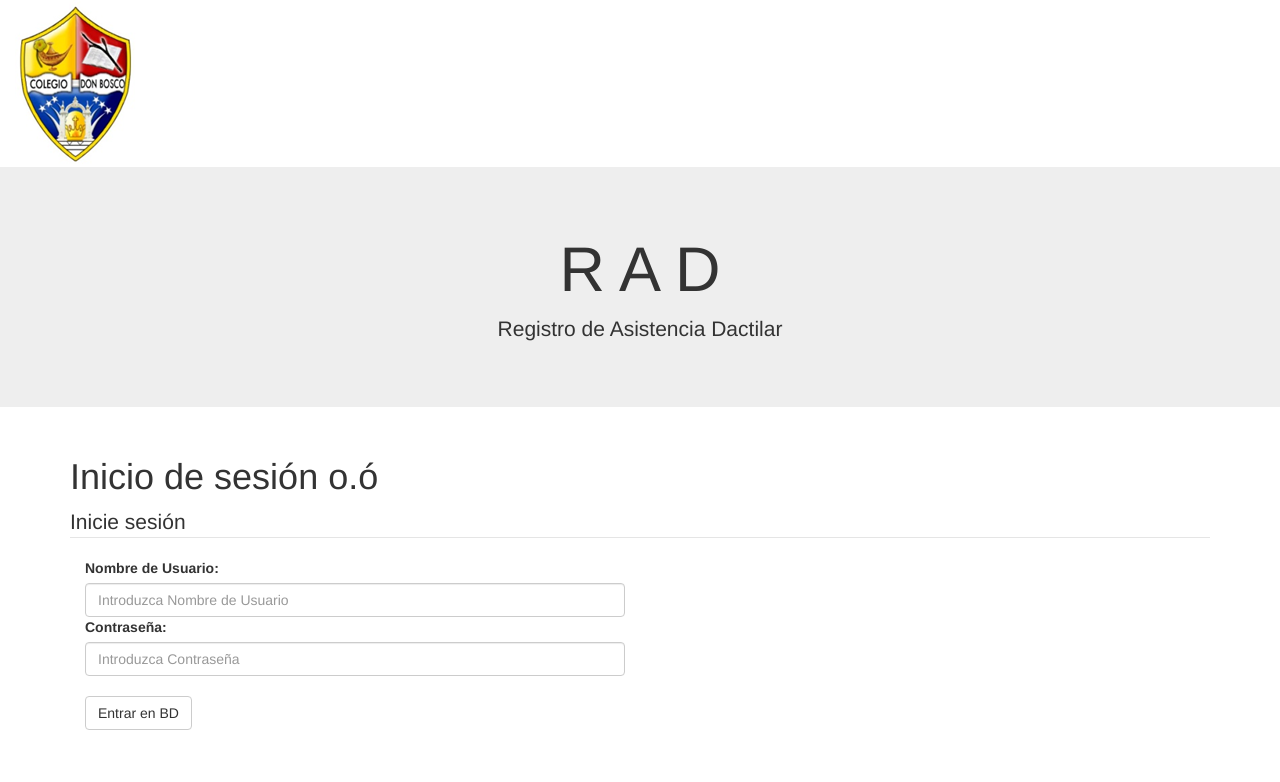
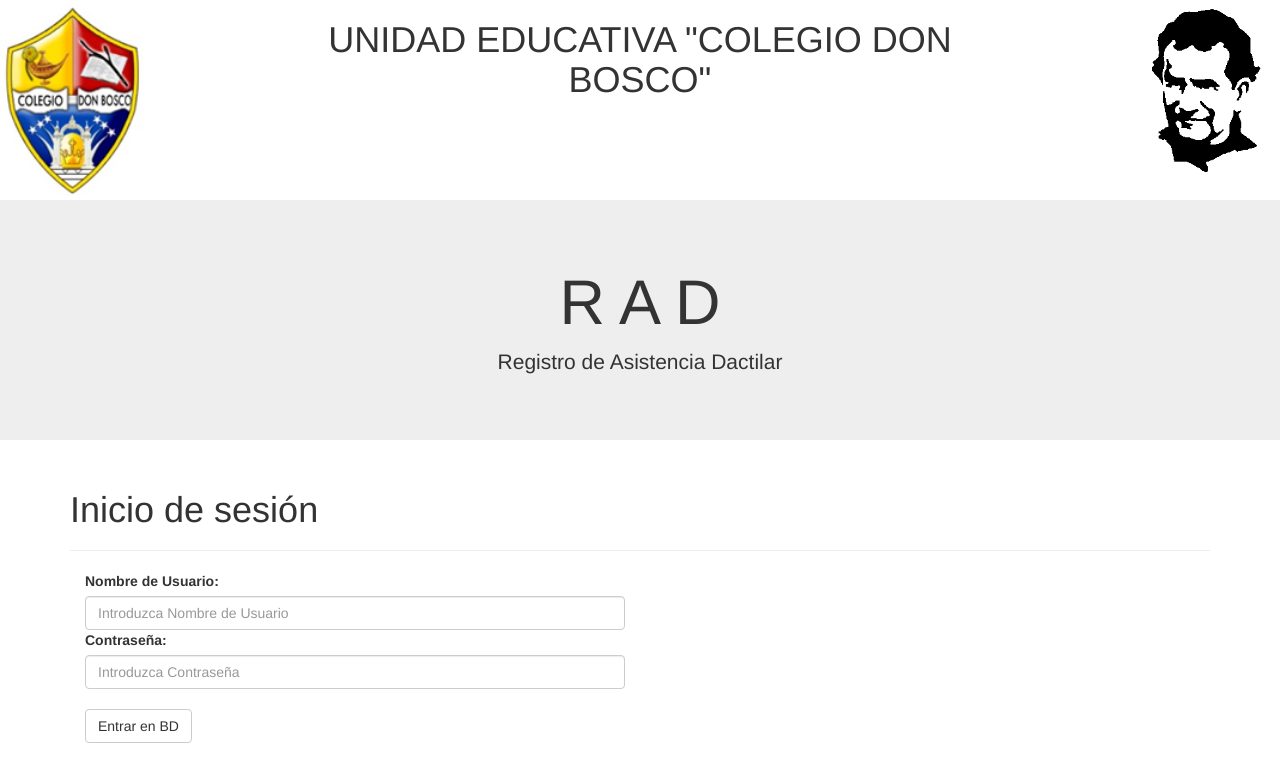
Before and after one commit to alehidalgo/rad_2, a plain HTML site: page index.html in a window 1280 px wide. Drawn offline with Linux system fonts and the light colour scheme.

Commit message:
lalala lo subo mal

```diff
--- a/index.html
+++ b/index.html
@@ -7,17 +7,28 @@
 	<title>RAD - Homepage</title>
 </head>
 <body>
-	<header class="container-fluid">
-		<img src="img/logoDB.png" alt="Colegio Don Bosco" move="center">
+	<div class="row">
+		<div class="col-sm-2 col-md-2 col-lg-3">
+			<img src="img/logoDB.png" height="200" align="left">
+		</div>
+		<div class="col-sm-8 col-md-8 col-lg-6">
+			<h1 class="text-center">UNIDAD EDUCATIVA "COLEGIO DON BOSCO"</h1>
+		</div>
+		<div class="col-sm-2 col-md-2 col-lg-3">
+			<img src="img/DonBosco.png" height="180" align="right">
+		</div>
+	</div>
+	<header>
 	</header>
 	<div class="jumbotron">
 		<h1 class="text-center">R A D</h1>
 		<p align="center"> Registro de Asistencia Dactilar</p>
 	</div>
 	<div class="container">
-		<h1>Inicio de sesión o.ó</h1>
+		<h1>Inicio de sesión</h1>
 		<form action="" method="POST" role="form">
-				<legend class="m8">Inicie sesión</legend>
+		<hr>
+
 				<div class="form-group col-xs-6">
 					<label for="username" class="m8">Nombre de Usuario:</label>
 					<input type="text" name="usrnm" class="form-control m8" placeholder="Introduzca Nombre de Usuario" id="focusedInput">
```
